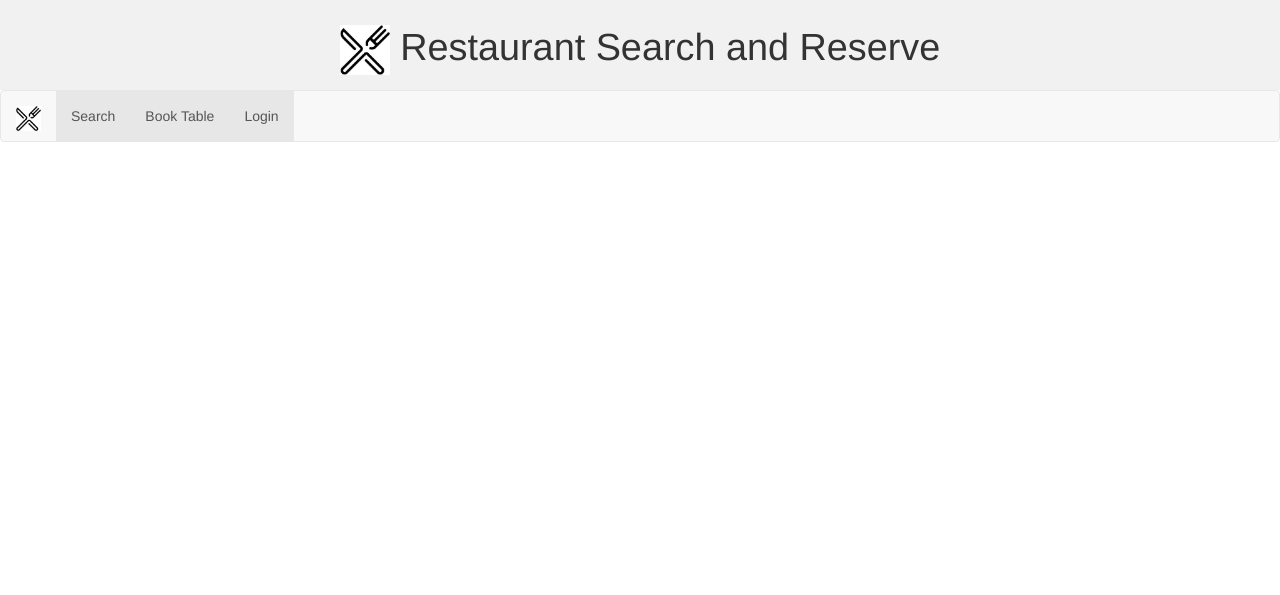
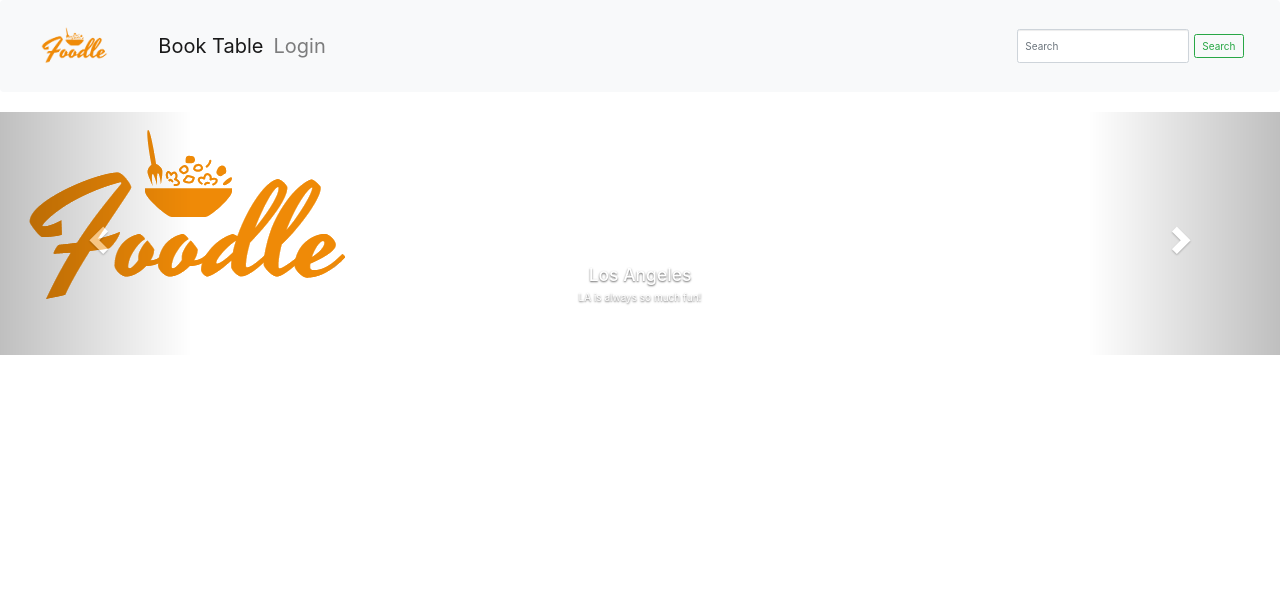
Before and after one commit to harshpatel23/Foodle, a PHP site: page / in a window 1280 px wide. Shown: the top 595 px of the page. Run offline with PHP 8.4, Linux system fonts and the light colour scheme.

Commit message:
Banner added...navbar changed...Header needs to be changed now otherwize banner will appear in all pages (login and signup as well)

```diff
--- a/index.php
+++ b/index.php
@@ -1,3 +1,3 @@
+<?php include 'templates/navbar.php' ?>
 <?php include 'templates/header.php' ?>
-<?php include 'templates/navbar.php' ?>
 <?php include 'templates/footer.php' ?>
--- a/styles/h.css
+++ b/styles/h.css
@@ -57,3 +57,14 @@ a:link, a:visited {
 .fa-twitter-square: hover{
 	color: #1DA1F2;
 }
+.navbar{
+    top: 0;
+    left: 0;
+    width: 100%;
+    font-size: 20;
+    padding: 20px;
+}
+.nav-item{
+    font-size: 20px;
+    text-align: center;
+}
--- a/templates/header.php
+++ b/templates/header.php
@@ -5,7 +5,7 @@
 
 		<!-- bootstrap css-->
 		<link rel="stylesheet" href="https://maxcdn.bootstrapcdn.com/bootstrap/3.3.7/css/bootstrap.min.css">
-
+        <link rel="stylesheet" href="https://maxcdn.bootstrapcdn.com/bootstrap/4.0.0/css/bootstrap.min.css" integrity="sha384-Gn5384xqQ1aoWXA+058RXPxPg6fy4IWvTNh0E263XmFcJlSAwiGgFAW/dAiS6JXm" crossorigin="anonymous">
 		<!-- social media icons lib -->
 		<link rel="stylesheet" href="https://cdnjs.cloudflare.com/ajax/libs/font-awesome/4.7.0/css/font-awesome.min.css">
 
@@ -15,11 +15,56 @@
 		<!-- js -->
 		<script src="https://maxcdn.bootstrapcdn.com/bootstrap/3.3.7/js/bootstrap.min.js"></script>
 
-		<title>Restaurant Search & Reserve</title>
+		<title>Foodle - Search,Reserve-Enjoy</title>
 		<link rel="stylesheet" type="text/css" href="styles/h.css">
 		<link rel="stylesheet" type="text/css" href="styles/login.css">
 	</head>
 <body>
-	<div class = header><h1 style="font-size:270%;">
+	<!--<div class = header><h1 style="font-size:270%;">
 		<img src="images/logo.jpg" height="50" width="50">
-		Restaurant Search and Reserve</h1></div>
+    Restaurant Search and Reserve</h1></div>-->
+  <div id="myCarousel" class="carousel slide" data-ride="carousel">
+  <!-- Indicators -->
+  <ol class="carousel-indicators">
+    <li data-target="#myCarousel" data-slide-to="0" class="active"></li>
+    <li data-target="#myCarousel" data-slide-to="1"></li>
+    <li data-target="#myCarousel" data-slide-to="2"></li>
+  </ol>
+
+  <!-- Wrapper for slides -->
+  <div class="carousel-inner">
+    <div class="item active">
+      <img src="images/la.png" alt="Chania">
+      <div class="carousel-caption">
+        <h3>Los Angeles</h3>
+        <p>LA is always so much fun!</p>
+      </div>
+    </div>
+
+    <div class="item">
+      <img src="images/ch.png" alt="Chicago">
+      <div class="carousel-caption">
+        <h3>Chicago</h3>
+        <p>Thank you, Chicago!</p>
+      </div>
+    </div>
+
+    <div class="item">
+      <img src="images/ny.png" alt="New York">
+      <div class="carousel-caption">
+        <h3>New York</h3>
+        <p>We love the Big Apple!</p>
+      </div>
+    </div>
+  </div>
+
+  <!-- Left and right controls -->
+  <a class="left carousel-control" href="#myCarousel" data-slide="prev">
+    <span class="glyphicon glyphicon-chevron-left"></span>
+    <span class="sr-only">Previous</span>
+  </a>
+  <a class="right carousel-control" href="#myCarousel" data-slide="next">
+    <span class="glyphicon glyphicon-chevron-right"></span>
+    <span class="sr-only">Next</span>
+  </a>
+</div>
--- a/templates/navbar.php
+++ b/templates/navbar.php
@@ -1,12 +1,21 @@
-<nav class="navbar navbar-default">
-  <div class="container-fluid">
-    <div class="navbar-header">
-      <a class="navbar-brand" href="index.php"><img src="images/logo.jpg" height="25" width="25"></a>
-    </div>
-    <ul class="nav navbar-nav">
-      <li class="active"><a href="">Search</a></li>
-      <li class="active"><a href="">Book Table</a></li>
-      <li class="active"><a href="login.php">Login</a></li>
+<nav class="navbar navbar-expand-xl navbar-light bg-light">
+  <a class="navbar-brand" href="#"><img src="images/Foodle.png" height="50"></a>
+  <button class="navbar-toggler" type="button" data-toggle="collapse" data-target="#navbarTogglerDemo02" aria-controls="navbarTogglerDemo02" aria-expanded="false" aria-label="Toggle navigation">
+    <span class="navbar-toggler-icon"></span>
+  </button>
+
+  <div class="collapse navbar-collapse" id="navbarTogglerDemo02">
+    <ul class="navbar-nav mr-auto mt-2 mt-xl-0">
+      <li class="nav-item active">
+        <a class="nav-link" href="#">Book Table<span class="sr-only">(current)</span></a>
+      </li>
+      <li class="nav-item">
+        <a class="nav-link" href="login.php">Login</a>
+      </li>
     </ul>
+    <form class="form-inline my-2 my-xl-0" id="search_bar">
+      <input class="form-control mr-sm-2" type="search" placeholder="Search">
+      <button class="btn btn-outline-success my-2 my-sm-0" type="submit">Search</button>
+    </form>
   </div>
 </nav>
```
Also changed, not shown: images/Foodle.PNG (added), images/ch.png (added), images/la.png (added), images/logo.jpg (deleted), images/ny.png (added), login.php (line endings or trailing spaces).
